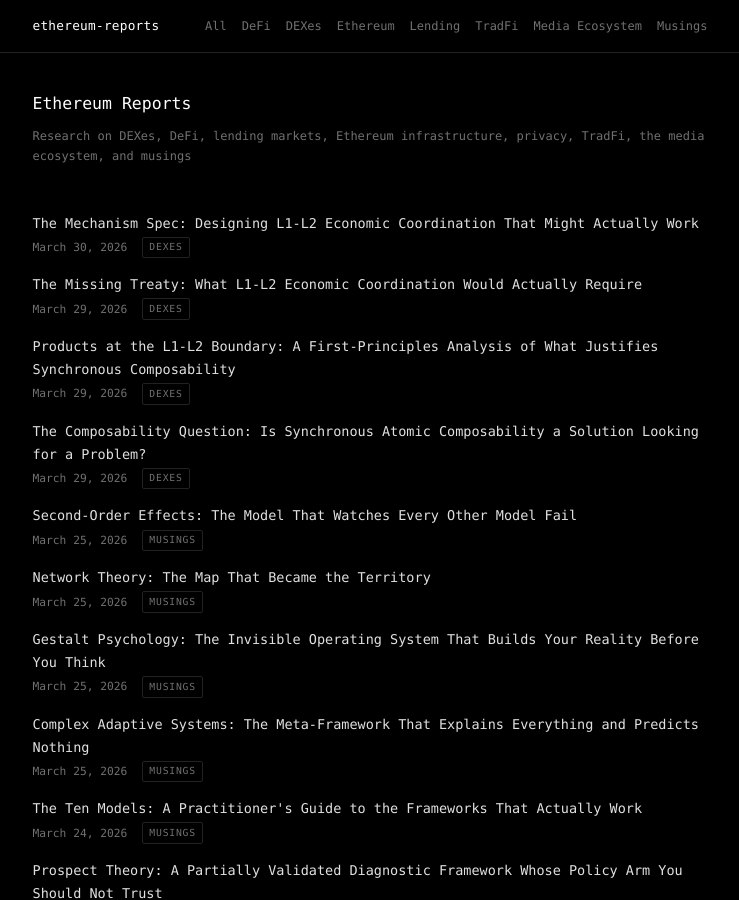
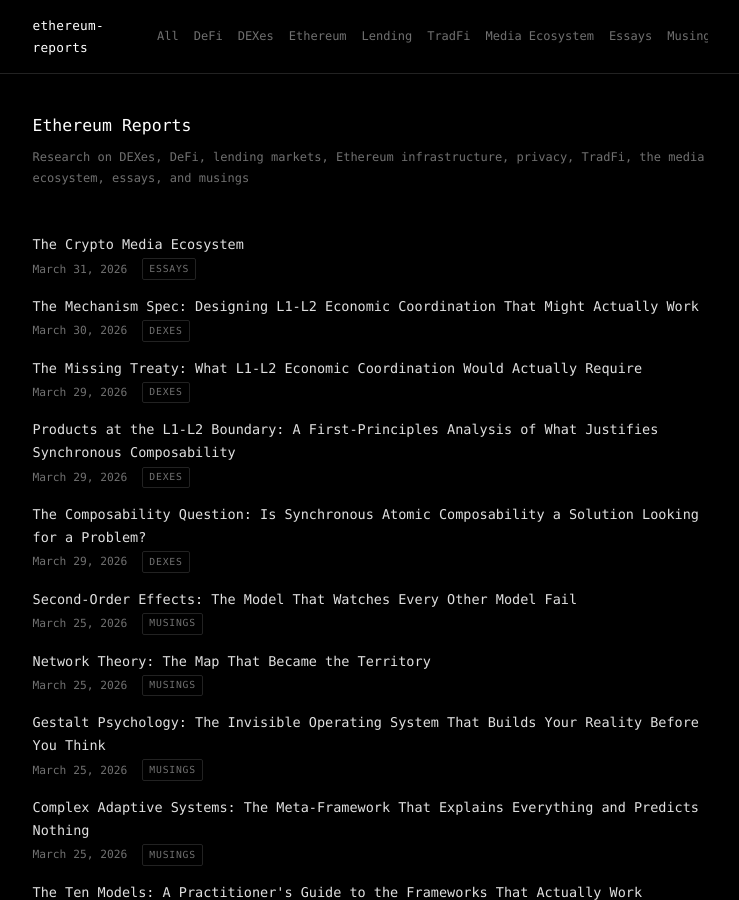
Before and after one commit to 0xapriori/ethereum-reports, a Jekyll site: the page built from index.md, in a window 1280 px wide and 900 px high. Shown: the whole window, without its empty margins (270-1009 px from the left). Built offline with Jekyll 4.4.1, drawn with Linux system fonts in a browser that asks for light colours.

Commit message:
Add essays section with The Crypto Media Ecosystem essay
Co-Authored-By: Claude Opus 4.6 (1M context) <noreply@anthropic.com>

```diff
--- a/_config.yml
+++ b/_config.yml
@@ -48,6 +48,11 @@ defaults:
       layout: "report"
       category: "Media Ecosystem"
   - scope:
+      path: "essays"
+    values:
+      layout: "report"
+      category: "Essays"
+  - scope:
       path: "musings"
     values:
       layout: "report"
--- a/_layouts/default.html
+++ b/_layouts/default.html
@@ -24,6 +24,7 @@
         <a href="#" data-tab="lending">Lending</a>
         <a href="#" data-tab="tradfi">TradFi</a>
         <a href="#" data-tab="media-ecosystem">Media Ecosystem</a>
+        <a href="#" data-tab="essays">Essays</a>
         <a href="#" data-tab="musings">Musings</a>
       </nav>
     </div>
@@ -78,7 +79,7 @@
 
       // On page load, apply hash filter
       var hash = window.location.hash.replace('#', '');
-      if (hash && ['defi','dexes','ethereum','lending','tradfi','media-ecosystem','musings'].indexOf(hash) !== -1) {
+      if (hash && ['defi','dexes','ethereum','lending','tradfi','media-ecosystem','essays','musings'].indexOf(hash) !== -1) {
         filterReports(hash);
       }
     })();
--- a/_layouts/report.html
+++ b/_layouts/report.html
@@ -24,6 +24,7 @@
         <a href="#" data-tab="lending">Lending</a>
         <a href="#" data-tab="tradfi">TradFi</a>
         <a href="#" data-tab="media-ecosystem">Media Ecosystem</a>
+        <a href="#" data-tab="essays">Essays</a>
         <a href="#" data-tab="musings">Musings</a>
       </nav>
     </div>
@@ -83,7 +84,7 @@
       });
 
       var hash = window.location.hash.replace('#', '');
-      if (hash && ['defi','dexes','ethereum','lending','tradfi','media-ecosystem','musings'].indexOf(hash) !== -1) {
+      if (hash && ['defi','dexes','ethereum','lending','tradfi','media-ecosystem','essays','musings'].indexOf(hash) !== -1) {
         filterReports(hash);
       }
     })();
--- a/index.md
+++ b/index.md
@@ -5,7 +5,7 @@ title: Index
 
 <div class="index-header">
   <h1>Ethereum Reports</h1>
-  <p>Research on DEXes, DeFi, lending markets, Ethereum infrastructure, privacy, TradFi, the media ecosystem, and musings</p>
+  <p>Research on DEXes, DeFi, lending markets, Ethereum infrastructure, privacy, TradFi, the media ecosystem, essays, and musings</p>
 </div>
 
 {% assign all_reports = site.pages | where_exp: "page", "page.layout == 'report'" | sort: "date" | reverse %}
```
Also changed, not shown: essays/the-crypto-media-ecosystem.md (added, +144 -0 lines).
